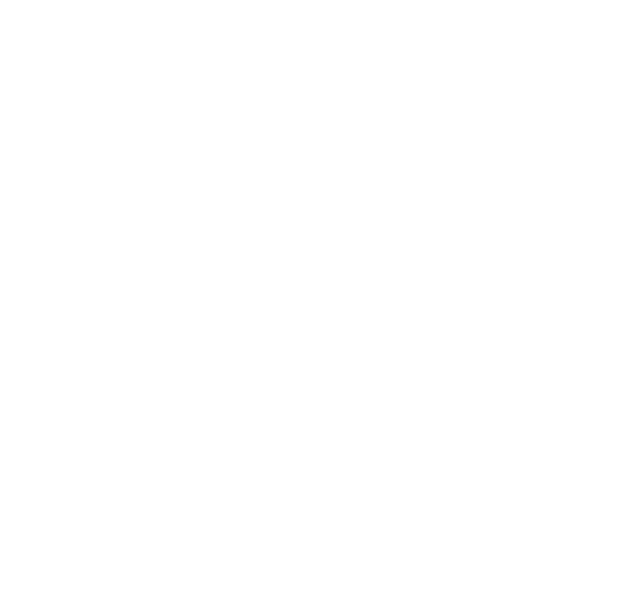
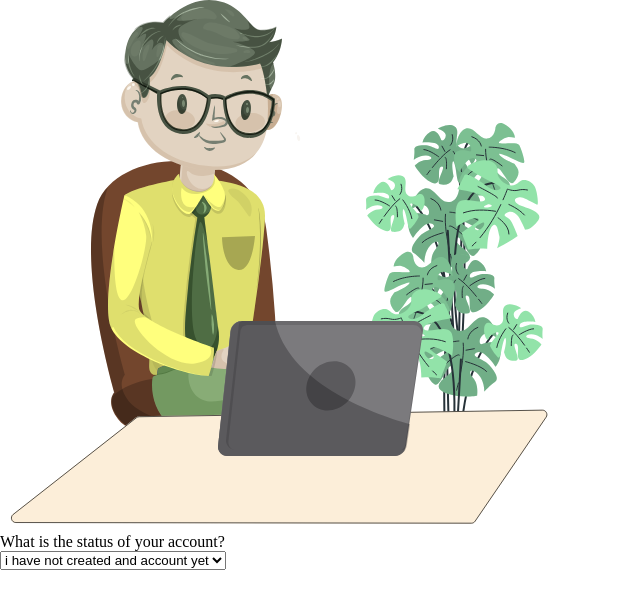
Before and after one commit to gabrielvieira04/compassuol-firstproject, a plain HTML site: page screen3.html in a window 1280 px wide. Shown: the whole page, without its empty margins (0-640 px from the left). Drawn offline with Linux system fonts and the light colour scheme.

Commit message:
feat: created select button

```diff
--- a/screen3.html
+++ b/screen3.html
@@ -7,6 +7,24 @@
     <title>Compass Uol</title>
 </head>
 <body>
+    <div class="screen3-container">
+        <div class="screen3-img">
+            <img src="assets/imgs/screen-3.svg" alt="Man using a laptop">
+        </div>
+
+        <div class="screen3-text1">
+            <p>What is the status of your account?</p>
+        </div>
+
+        <div class="screen3-select-button">
+            <select class="screen3-select" name="selection" id="screen3-selection">
+                <option value="selection1">i have not created and account yet</option>
+                <option value="selection2">i already have an account</option>
+                <option value="selection3">account created by organization</option>
+            </select>
+        </div>
+
+    </div>
 
 </body>
 </html>
```
